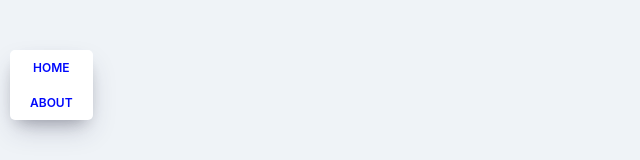
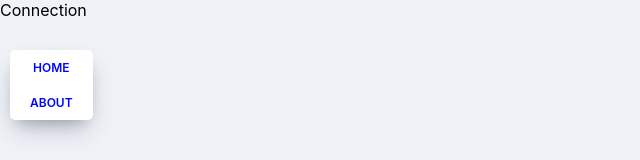
Before and after one commit to dongmin7208/React-MovieApp-Frontend, a React (Create React App) app: page /#/movie-detail in a window 1280 px wide. Shown: the top 160 px of the page, without its empty margins (0-640 px from the left). Built offline with nearby package versions, Linux system fonts and the light colour scheme.

Commit message:
Add Detail page Add new file  for  Detail page

```diff
--- a/src/App.js
+++ b/src/App.js
@@ -2,6 +2,7 @@
 import { HashRouter, Route } from 'react-router-dom';
 import Home from './routes/Home';
 import About from './routes/About';
+import Detail from './routes/Detail';
 import Navigation from './components/Navigation';
 import './App.css';
 
@@ -11,6 +12,7 @@
       <Navigation />
       <Route path="/" exact={true} component={Home} />
       <Route path="/about" component={About} />
+      <Route path="/movie-detail" component={Detail} />
     </HashRouter>
   );
 }
--- a/src/components/Movie.js
+++ b/src/components/Movie.js
@@ -1,9 +1,22 @@
 import React from 'react';
+import { Link } from 'react-router-dom';
 import PropTypes from 'prop-types';
 import './Movie.css';
 
 function Movie({ year, title, summary, poster, genres }) {
   return (
+    <Link
+      to={{
+        pathname: '/movie-detail',
+        state: {
+          year,
+          title,
+          summary,
+          poster,
+          genres,
+        },
+      }}
+    >
       <div className="movie">
         <img src={poster} alt={title} title={title} />
         <div className="movie__data">
@@ -19,6 +32,7 @@
           <p className="movie__summary">{summary.slice(0, 180)}....</p>
         </div>
       </div>
+    </Link>
   );
 }
 
--- /dev/null
+++ b/src/routes/Detail.js
@@ -0,0 +1,8 @@
+import React from 'react';
+
+function Detail(props) {
+  console.log(props);
+  return <span>Connection</span>;
+}
+
+export default Detail;
```
Lines whose indentation alone changed are shown as unchanged.
